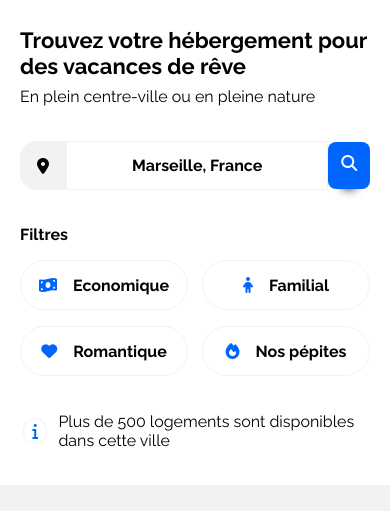
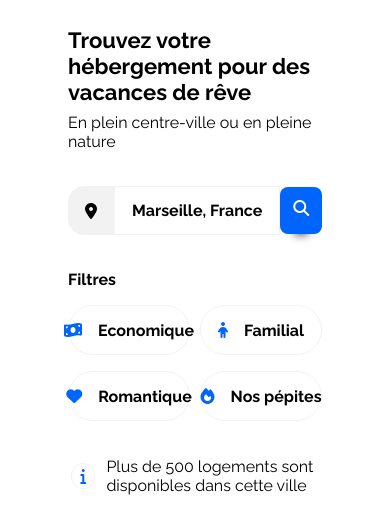
Before and after one commit to JeanVuillet/Projet2, a plain HTML site: page index.html in a window 390 px wide. Shown: the part 153-664 px from the top of the page. Drawn offline with Linux system fonts and the light colour scheme.

Commit message:
last version

```diff
--- a/css/style.css
+++ b/css/style.css
@@ -740,7 +740,8 @@ align-items: flex-start;
   @media screen and (max-width: 1024px) {
 
     body{
-
+  margin-left:3rem;
+  margin-right: 3rem;
     }
 
 .Header__hebAct{
@@ -866,8 +867,7 @@ body{
   display: flex;
   flex-direction: column;
 
- margin:0;
- padding:0;
+
 
 font-size: 14px;
 }
```
